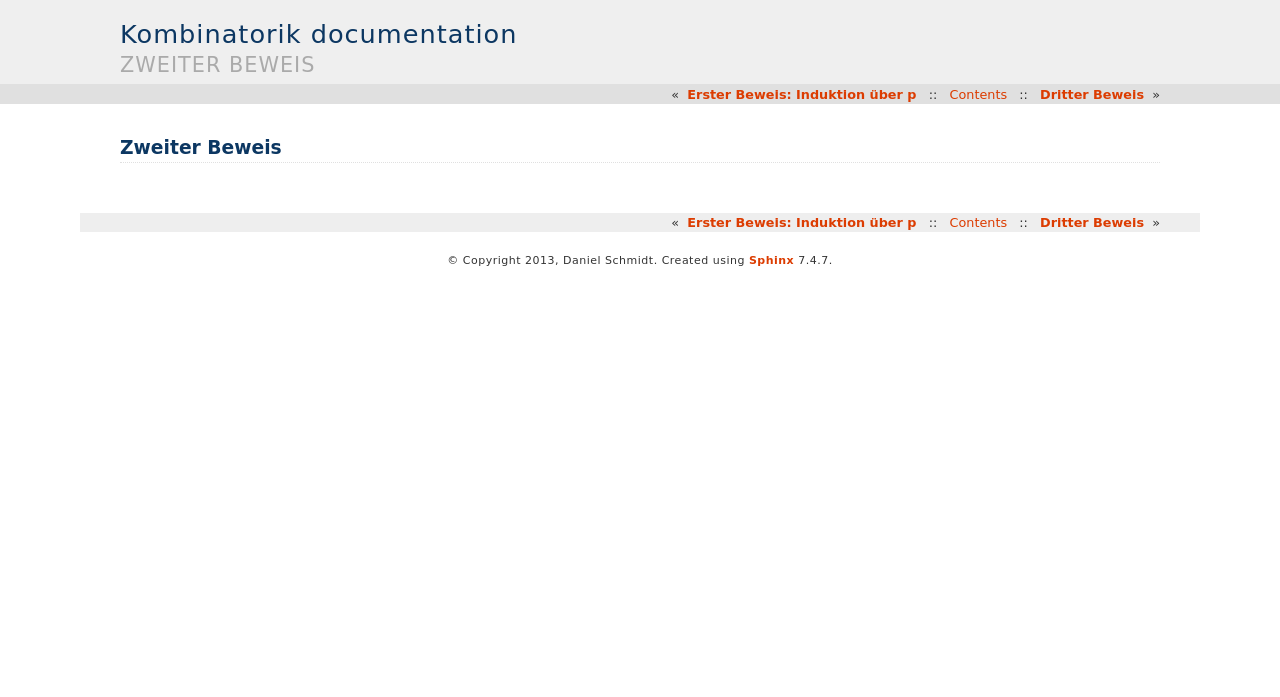
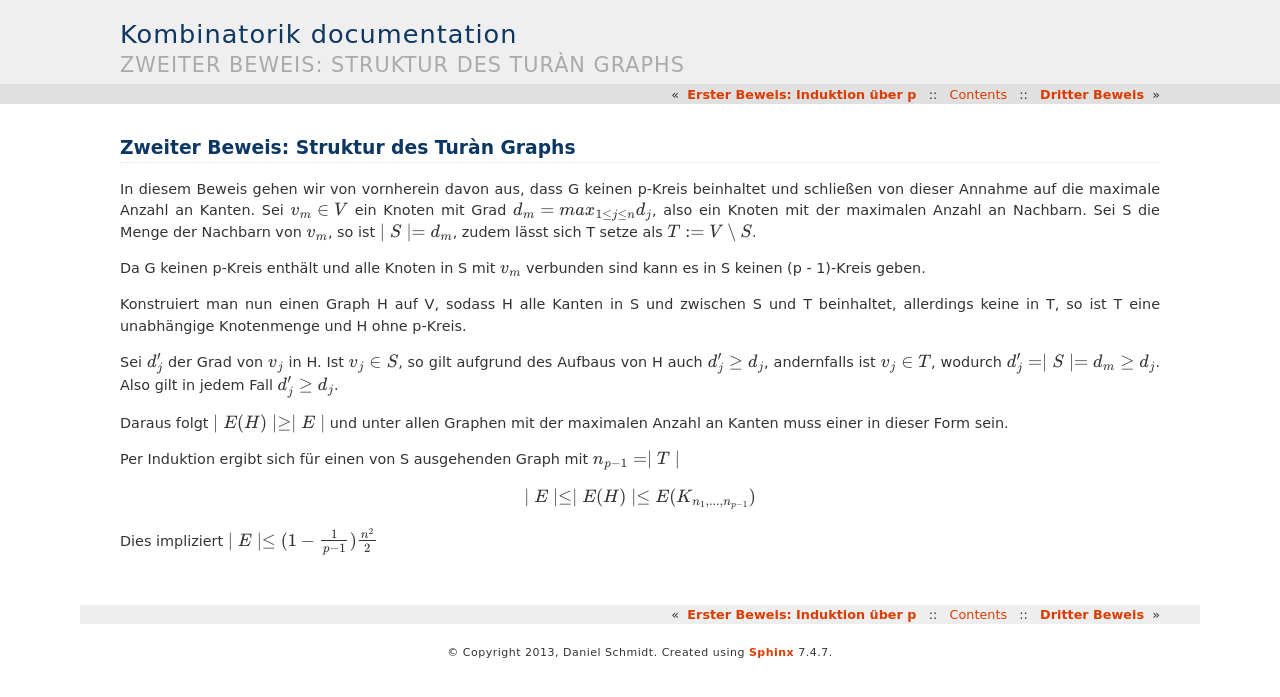
Before and after one commit to DanielMSchmidt/kombinatorik, a Sphinx documentation site: the page built from source/proof/second.rst, in a window 1280 px wide. Shown: the top 697 px of the page. Built offline with Sphinx 7.4.7, drawn with Linux system fonts in a browser that asks for light colours.

Commit message:
added second proof

```diff
--- a/source/proof/second.rst
+++ b/source/proof/second.rst
@@ -1,2 +1,27 @@
-Zweiter Beweis
-==============
+Zweiter Beweis: Struktur des Turàn Graphs
+=========================================
+
+In diesem Beweis gehen wir von vornherein davon aus, dass G keinen p-Kreis beinhaltet und schließen von dieser Annahme auf die maximale Anzahl an Kanten.
+Sei :math:`v_m \in V` ein Knoten mit Grad :math:`d_m = max_{1 \le j \le n} d_j`, also ein Knoten mit der maximalen Anzahl an Nachbarn.
+Sei S die Menge der Nachbarn von :math:`v_m`, so ist :math:`\mid S \mid = d_m`, zudem lässt sich T setze als :math:`T := V \setminus S`.
+
+Da G keinen p-Kreis enthält und alle Knoten in S mit :math:`v_m` verbunden sind kann es in S keinen (p - 1)-Kreis geben.
+
+.. todo:: Eventuell eine Illustration dazu einführen (ähnlich die aus The Book)
+
+Konstruiert man nun einen Graph H auf V, sodass H alle Kanten in S und zwischen S und T beinhaltet, allerdings keine in T, so ist T eine unabhängige Knotenmenge und H ohne p-Kreis.
+
+Sei :math:`d'_j` der Grad von :math:`v_j` in H. Ist :math:`v_j \in S`, so gilt aufgrund des Aufbaus von H auch :math:`d'_j \ge d_j`, andernfalls ist :math:`v_j \in T`, wodurch :math:`d'_j = \mid S \mid = d_m \ge d_j`. Also gilt in jedem Fall :math:`d'_j \ge d_j`.
+
+.. todo:: Wieso folgt das daraus?
+
+Daraus folgt :math:`\mid E(H) \mid \ge \mid E \mid` und unter allen Graphen mit der maximalen Anzahl an Kanten muss einer in dieser Form sein.
+
+.. todo:: Eventuell mal selber induzieren
+
+Per Induktion ergibt sich für einen von S ausgehenden Graph mit :math:`n_{p-1} = \mid T\mid`
+
+.. math::
+  \mid E\mid \le \mid E(H)\mid \le E(K_{n_1,...,n_{p - 1}})
+
+Dies impliziert :math:`\mid E \mid \le (1 - \frac{1}{p-1})\frac{n^2}{2}`
```
